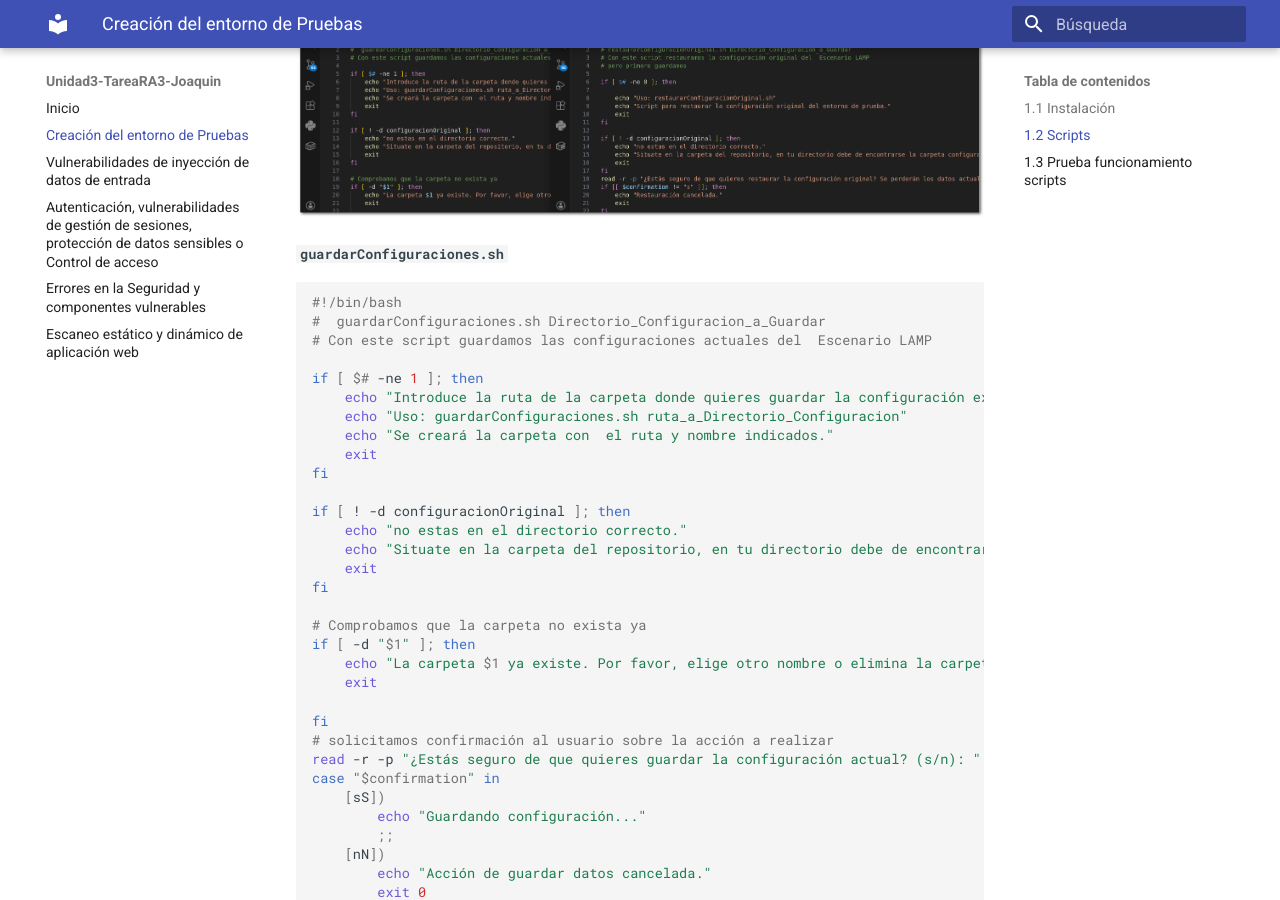
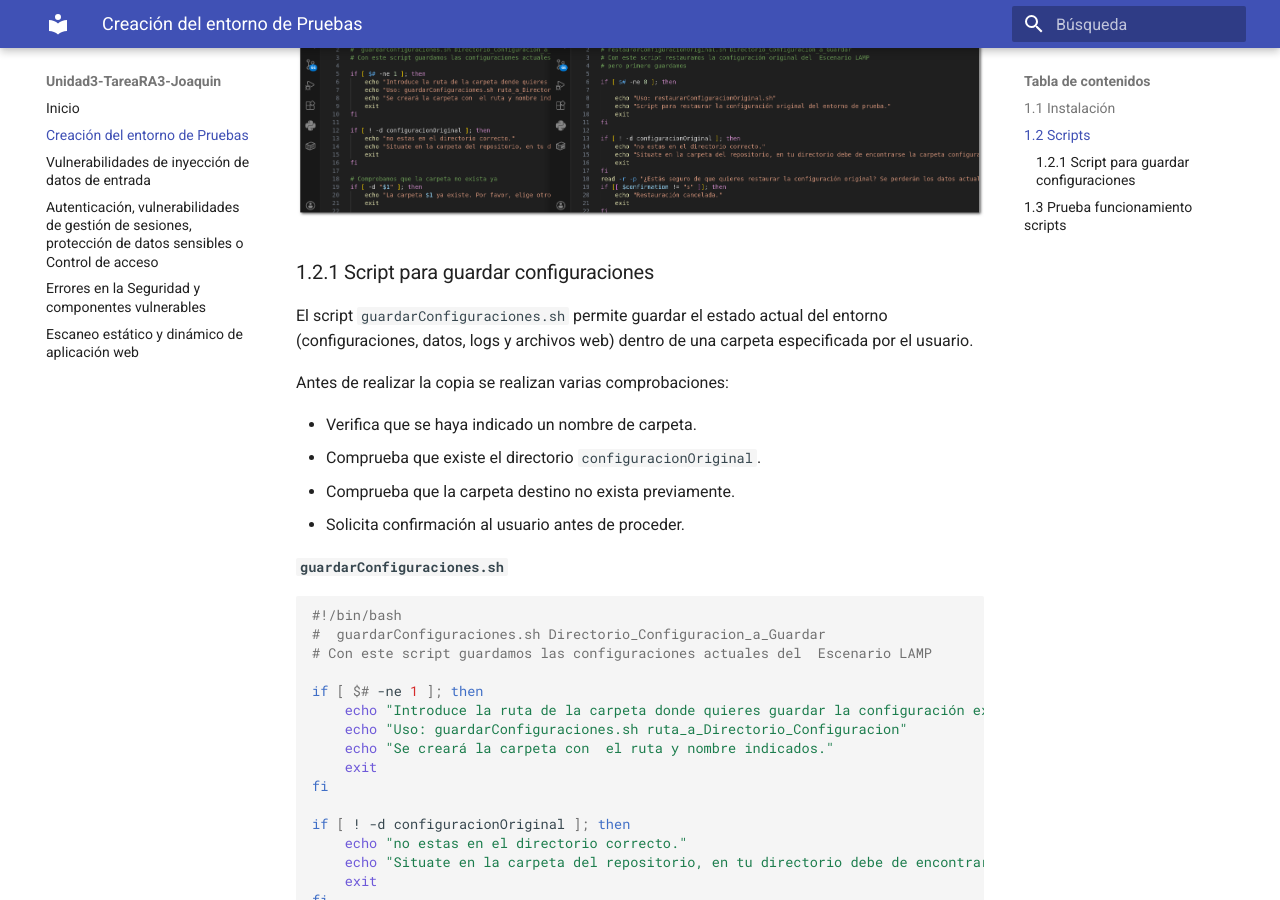
Before and after one commit to JBLeopard/Unidad3-TareaRA3-Joaquin, an MkDocs documentation site: the page built from docs/CreacionEntornoPrueba.md, in a window 1280 px wide and 900 px high, scrolled down 5601 px. Built offline with MkDocs 1.6.1 and Material for MkDocs 9.7.7, drawn with Linux system fonts in a browser that asks for light colours.

Commit message:
Update CreacionEntornoPrueba.md

````diff
--- a/docs/CreacionEntornoPrueba.md
+++ b/docs/CreacionEntornoPrueba.md
@@ -174,6 +174,17 @@ Estos scripts resultan útiles cuando se realizan prácticas de seguridad, ya qu
 
 ![SCRIPTS](./images/apartado_uno/scripts.png)
 
+### 1.2.1 Script para guardar configuraciones
+
+El script `guardarConfiguraciones.sh` permite guardar el estado actual del entorno (configuraciones, datos, logs y archivos web) dentro de una carpeta especificada por el usuario.
+
+Antes de realizar la copia se realizan varias comprobaciones:
+
+- Verifica que se haya indicado un nombre de carpeta.
+- Comprueba que existe el directorio `configuracionOriginal`.
+- Comprueba que la carpeta destino no exista previamente.
+- Solicita confirmación al usuario antes de proceder.
+
 **`guardarConfiguraciones.sh`**
 ```
 #!/bin/bash
````
